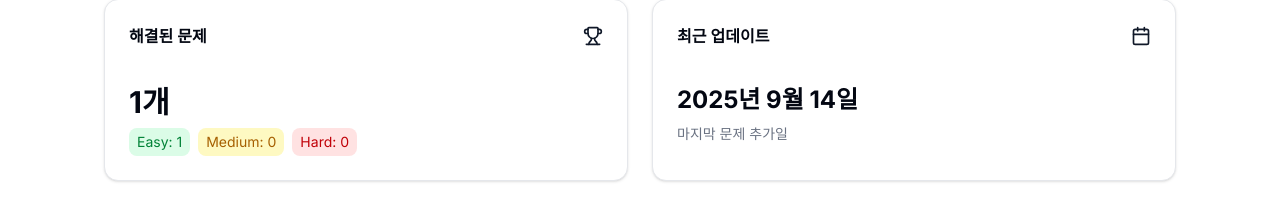
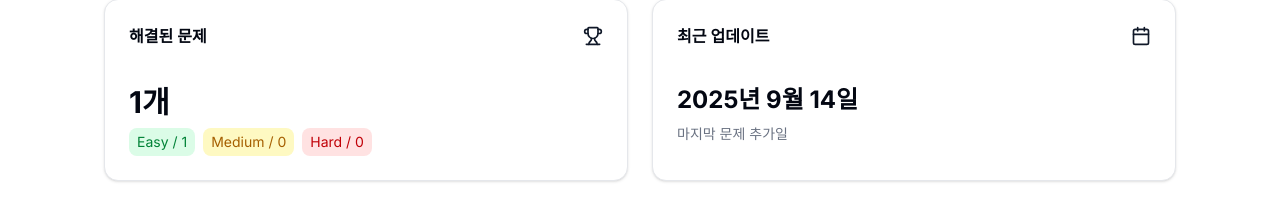
Before and after one commit to rakaso598/LeetCode-Solutions, a Next.js app: page / in a window 1280 px wide. Shown: the part 170-384 px from the top of the page. Built offline with nearby package versions, Linux system fonts and the light colour scheme.

Commit message:
refactor: 난이도별 숫자 구분을 콜론(:)에서 슬래시(/)로 변경

```diff
--- a/app/page.tsx
+++ b/app/page.tsx
@@ -65,13 +65,13 @@ export default function Home() {
             <div className="text-3xl font-bold mb-2">{totalProblems}개</div>
             <div className="flex gap-2 text-sm">
               <span className="px-2 py-1 bg-green-100 text-green-700 rounded-md">
-                Easy: {difficultyCount.easy || 0}
+                Easy / {difficultyCount.easy || 0}
               </span>
               <span className="px-2 py-1 bg-yellow-100 text-yellow-700 rounded-md">
-                Medium: {difficultyCount.medium || 0}
+                Medium / {difficultyCount.medium || 0}
               </span>
               <span className="px-2 py-1 bg-red-100 text-red-700 rounded-md">
-                Hard: {difficultyCount.hard || 0}
+                Hard / {difficultyCount.hard || 0}
               </span>
             </div>
           </CardContent>
```
